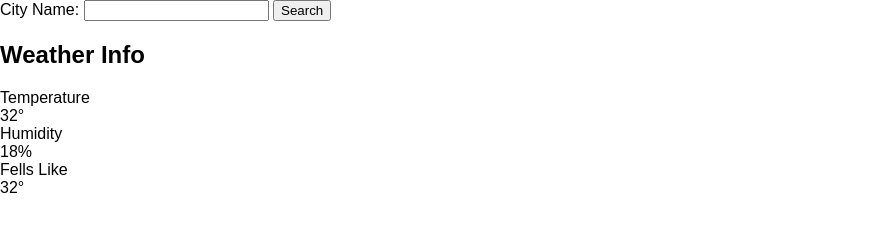
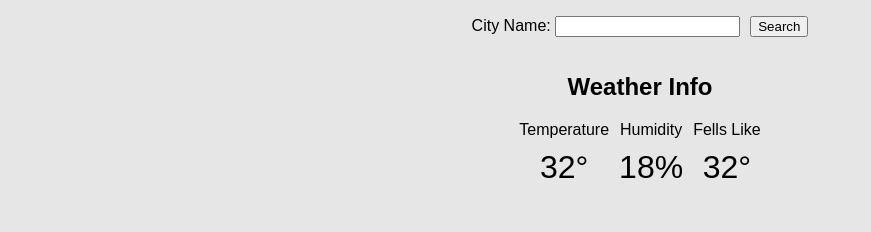
Before and after one commit to lagartaSadia/openweather, a website built with Vite: page index.html in a window 1280 px wide. Shown: the whole page, without its empty margins (0-871 px from the left). Built offline with nearby package versions, Linux system fonts and the light colour scheme; no server answers.

Commit message:
Last style for the page

```diff
--- a/style.css
+++ b/style.css
@@ -8,4 +8,45 @@ body {
   margin: 0;
   height: 100vh;
   font-family: sans-serif;
+  width: 100vw;
+  display: flex;
+  justify-content: center;
+  background-color: hsl(0, 0%, 90%);
 }
+
+.search-area {
+  display: flex;
+  gap: 10px;
+  justify-content: center;
+  align-items: center;
+  padding: 1rem;
+}
+
+article,
+section {
+  display: flex;
+  flex-direction: column;
+  justify-content: center;
+  align-items: center;
+}
+
+article > img {
+  width: 100%;
+}
+
+section > div {
+  display: flex;
+  gap: 10px;
+}
+
+.card {
+  display: flex;
+  flex-direction: column;
+  gap: 10px;
+  justify-content: center;
+  align-items: center;
+}
+
+.card > :nth-child(2) {
+  font-size: 2rem;
+}
```
